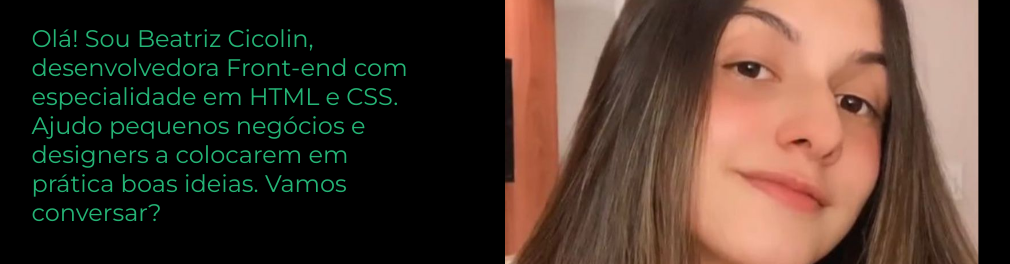
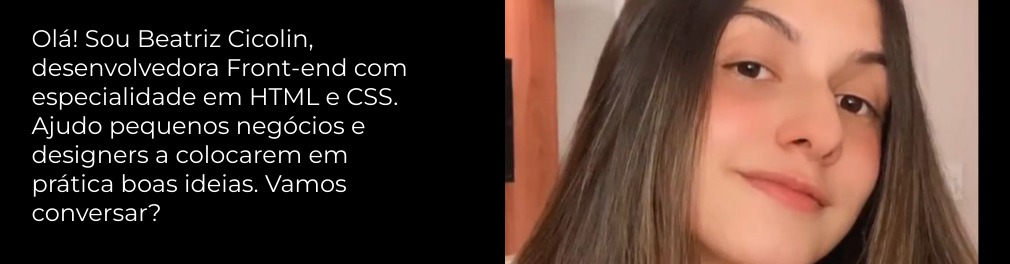
Before and after one commit to beatrizcicolin/portifolio, a plain HTML site: page index.html in a window 1280 px wide. Shown: the part 360-624 px from the top of the page, without its empty margins (135-1145 px from the left). Drawn offline with nearby package versions, Linux system fonts and the light colour scheme.

Commit message:
Alterei a cor secundária

```diff
--- a/styles/style.css
+++ b/styles/style.css
@@ -4,7 +4,7 @@
 
 :root{
      --cor-primaria: #000000;
-    --cor-secundaria: #25b476;
+    --cor-secundaria: #ffffff;
     --cor-terciaria: #F92795;
 
     --fonte-primaria: 'Krona One', sans-serif;
```
